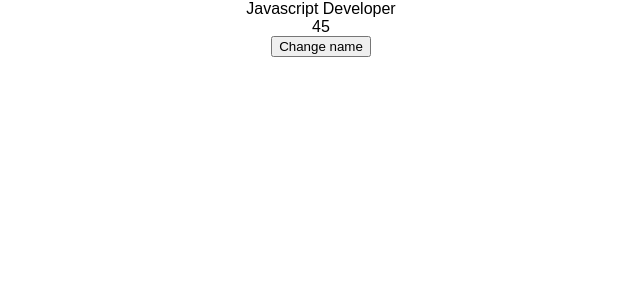
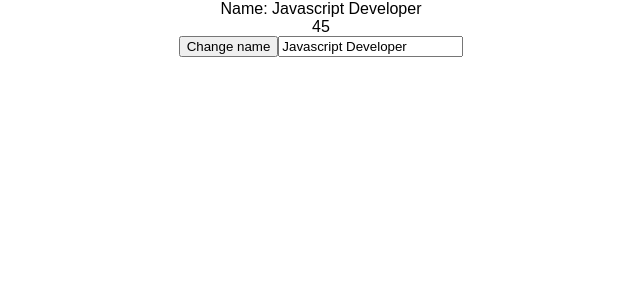
Before and after one commit to milealmeida/udemy-react-project, a React (Create React App) app: page / in a window 1280 px wide. Shown: the top 300 px of the page, without its empty margins (319-959 px from the left). Built offline with nearby package versions, Linux system fonts and the light colour scheme.

Commit message:
feat: create an input to learning more about onChange

```diff
--- a/src/App.js
+++ b/src/App.js
@@ -14,10 +14,16 @@ function App() {
 
   return (
     <div className="App">
-      {name}
+      Name: {name}
       <div>{age}</div>
 
-      <button onClick={() => setName('React JS Developer')} >Change name</button>
+      <button onClick={() => setName('React JS Developer')}>Change name</button>
+      <input
+        type="text"
+        placeholder="Name"
+        value={name}
+        onChange={ e => setName(e.target.value) }
+      />
     </div>
   );
 }
```
